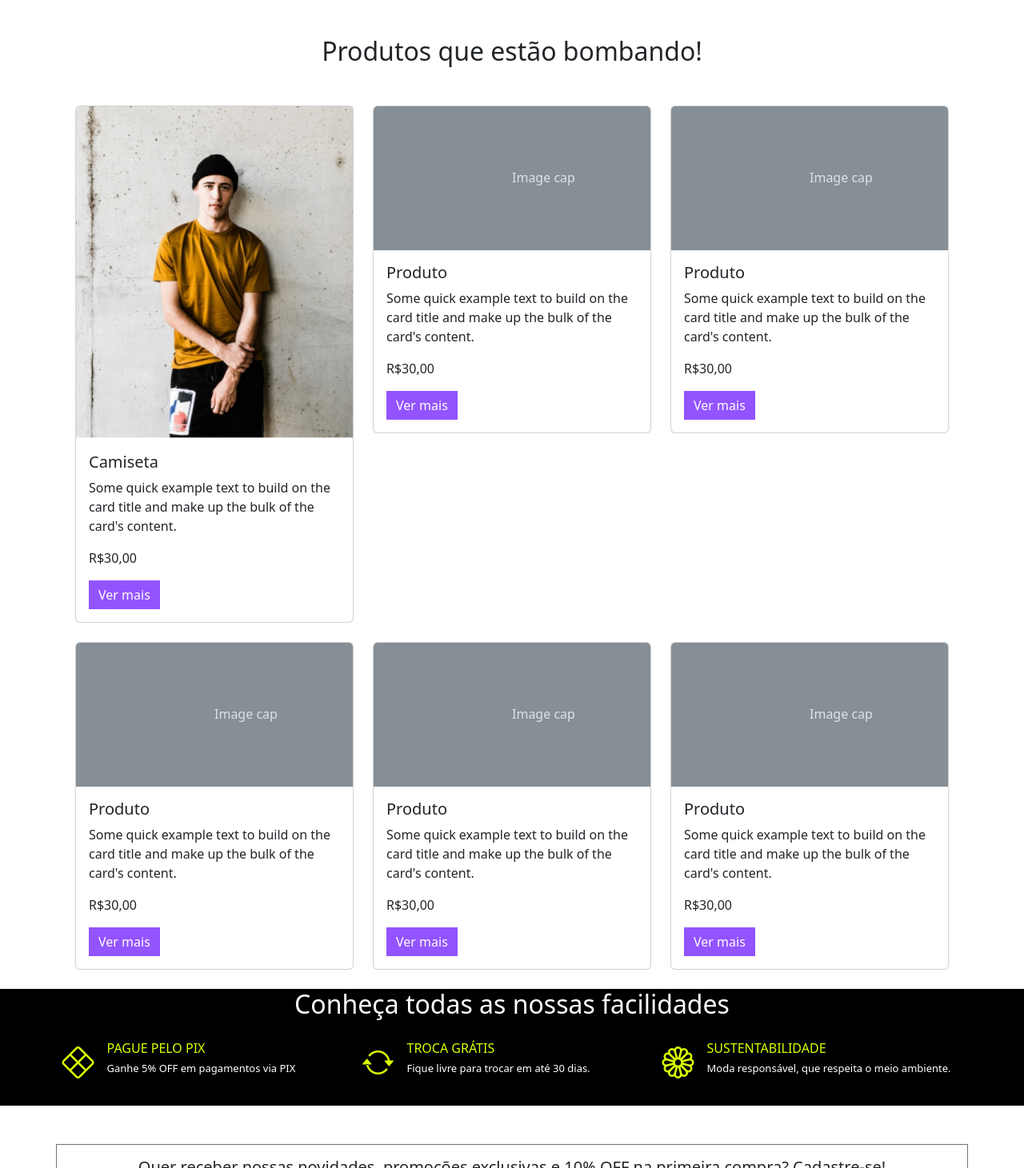
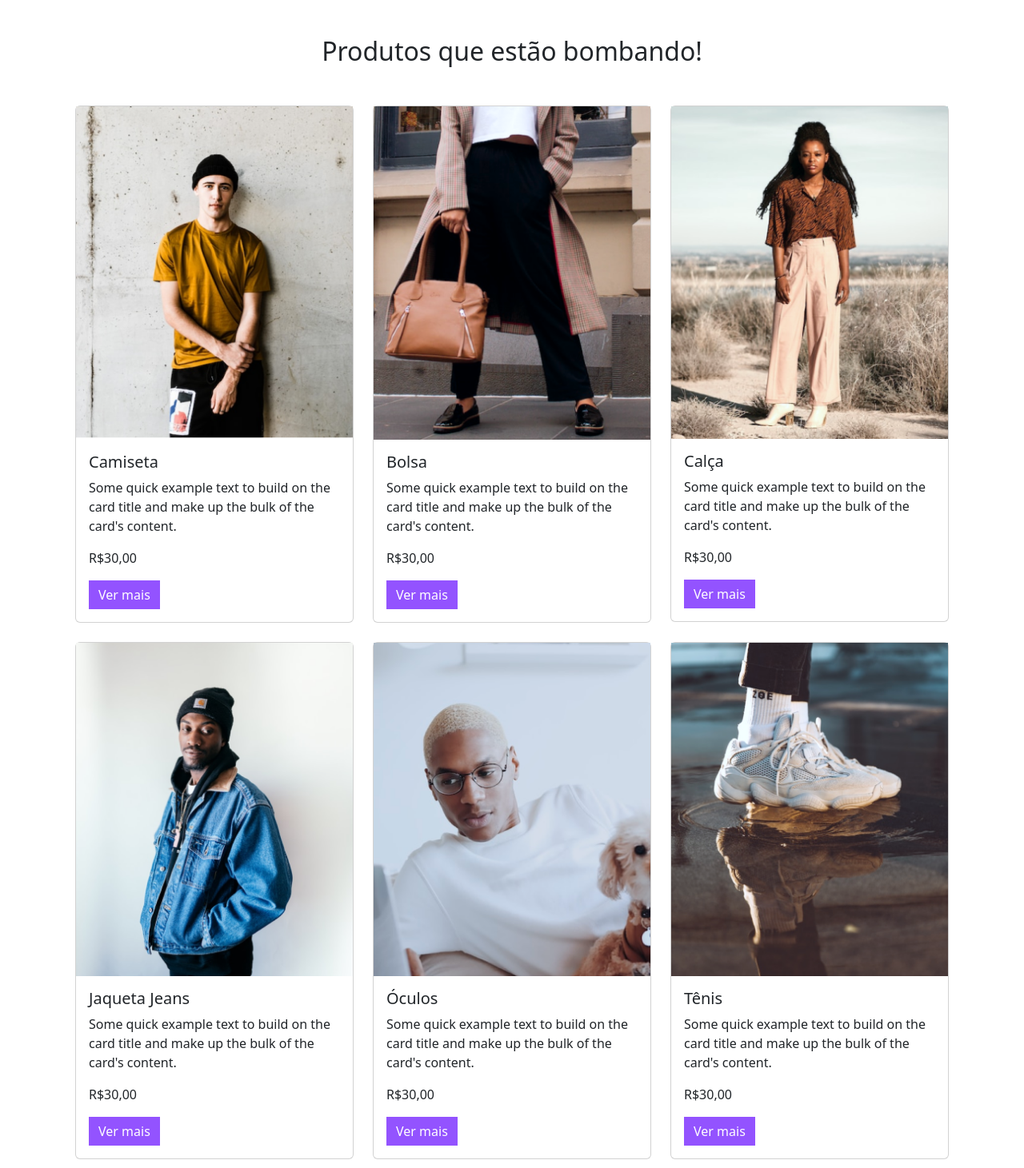
Before and after one commit to jailtonmonteiro/Meteora-Alura, a plain HTML site: page index.html in a window 1280 px wide. Shown: the part 1385-2846 px from the top of the page at 80% size. Drawn offline with nearby package versions, Linux system fonts and the light colour scheme.

Commit message:
Finalização de imagens de produtos.

```diff
--- a/index.html
+++ b/index.html
@@ -284,22 +284,11 @@
 
       <div class="col-12 col-md-6 col-xl-4 pb-4">
         <div class="card">
-          <svg
-            class="bd-placeholder-img card-img-top"
-            width="100%"
-            height="180"
-            xmlns="http://www.w3.org/2000/svg"
-            role="img"
-            aria-label="Placeholder: Image cap"
-            preserveAspectRatio="xMidYMid slice"
-            focusable="false"
-          >
-            <title>Placeholder</title>
-            <rect width="100%" height="100%" fill="#868e96"></rect>
-            <text x="50%" y="50%" fill="#dee2e6" dy=".3em">Image cap</text>
-          </svg>
+          <img class="d-md-none d-block" src="./src/image/Mobile/produtos/bolsa.png" alt="Bolsa">
+          <img class="d-none d-md-block d-xl-none" src="./src/image/Tablet/produtos/bolsa.png" alt="Bolsa">
+          <img class="d-none d-xl-block d-md-none" src="./src/image/Desktop/produtos/bolsa.png" alt="Bolsa">
           <div class="card-body">
-            <h5 class="card-title">Produto</h5>
+            <h5 class="card-title">Bolsa</h5>
             <p class="card-text">
               Some quick example text to build on the card title and make up the
               bulk of the card's content.
@@ -315,22 +304,11 @@
 
       <div class="col-12 col-md-6 col-xl-4 pb-4">
         <div class="card">
-          <svg
-            class="bd-placeholder-img card-img-top"
-            width="100%"
-            height="180"
-            xmlns="http://www.w3.org/2000/svg"
-            role="img"
-            aria-label="Placeholder: Image cap"
-            preserveAspectRatio="xMidYMid slice"
-            focusable="false"
-          >
-            <title>Placeholder</title>
-            <rect width="100%" height="100%" fill="#868e96"></rect>
-            <text x="50%" y="50%" fill="#dee2e6" dy=".3em">Image cap</text>
-          </svg>
+         <img class="d-md-none d-block" src="./src/image/Mobile/produtos/calca.png" alt="Calças">
+         <img class="d-none d-md-block d-xl-none" src="./src/image/Mobile/produtos/calca.png" alt="Calças">
+         <img class="d-none d-xl-block d-md-none" src="./src/image/Mobile/produtos/calca.png" alt="Calças">
           <div class="card-body">
-            <h5 class="card-title">Produto</h5>
+            <h5 class="card-title">Calça</h5>
             <p class="card-text">
               Some quick example text to build on the card title and make up the
               bulk of the card's content.
@@ -346,22 +324,11 @@
 
       <div class="col-12 col-md-6 col-xl-4 pb-4">
         <div class="card">
-          <svg
-            class="bd-placeholder-img card-img-top"
-            width="100%"
-            height="180"
-            xmlns="http://www.w3.org/2000/svg"
-            role="img"
-            aria-label="Placeholder: Image cap"
-            preserveAspectRatio="xMidYMid slice"
-            focusable="false"
-          >
-            <title>Placeholder</title>
-            <rect width="100%" height="100%" fill="#868e96"></rect>
-            <text x="50%" y="50%" fill="#dee2e6" dy=".3em">Image cap</text>
-          </svg>
+          <img class="d-md-none d-block" src="./src/image/Mobile/produtos/jaqueta-jeans.png" alt="Jaqueta Jeans">
+          <img class="d-none d-md-block d-xl-none" src="./src/image/Tablet/produtos/jaqueta-jeans.png" alt="Jaqueta Jeans">
+          <img class="d-none d-xl-block d-md-none" src="./src/image/Desktop/produtos/jaqueta-jeans.png" alt="Jaqueta Jeans">
           <div class="card-body">
-            <h5 class="card-title">Produto</h5>
+            <h5 class="card-title">Jaqueta Jeans</h5>
             <p class="card-text">
               Some quick example text to build on the card title and make up the
               bulk of the card's content.
@@ -377,22 +344,11 @@
 
       <div class="col-12 col-md-6 col-xl-4 pb-4">
         <div class="card">
-          <svg
-            class="bd-placeholder-img card-img-top"
-            width="100%"
-            height="180"
-            xmlns="http://www.w3.org/2000/svg"
-            role="img"
-            aria-label="Placeholder: Image cap"
-            preserveAspectRatio="xMidYMid slice"
-            focusable="false"
-          >
-            <title>Placeholder</title>
-            <rect width="100%" height="100%" fill="#868e96"></rect>
-            <text x="50%" y="50%" fill="#dee2e6" dy=".3em">Image cap</text>
-          </svg>
+          <img class="d-md-none d-block" src="./src/image/Mobile/produtos/oculos.png" alt="Oculos">
+          <img class="d-none d-md-block d-xl-none" src="./src/image/Tablet/produtos/oculos.png" alt="Oculos">
+          <img class=" d-none d-xl-block d-md-none" src="./src/image/Desktop/produtos/oculos.png" alt="Oculos">
           <div class="card-body">
-            <h5 class="card-title">Produto</h5>
+            <h5 class="card-title">Óculos</h5>
             <p class="card-text">
               Some quick example text to build on the card title and make up the
               bulk of the card's content.
@@ -408,22 +364,11 @@
 
       <div class="col-12 col-md-6 col-xl-4 pb-4">
         <div class="card">
-          <svg
-            class="bd-placeholder-img card-img-top"
-            width="100%"
-            height="180"
-            xmlns="http://www.w3.org/2000/svg"
-            role="img"
-            aria-label="Placeholder: Image cap"
-            preserveAspectRatio="xMidYMid slice"
-            focusable="false"
-          >
-            <title>Placeholder</title>
-            <rect width="100%" height="100%" fill="#868e96"></rect>
-            <text x="50%" y="50%" fill="#dee2e6" dy=".3em">Image cap</text>
-          </svg>
+          <img class="d-md-none d-block" src="./src/image/Mobile/produtos/tenis.png" alt="Tênis">
+          <img class="d-none d-md-block d-xl-none" src="./src/image/Tablet/produtos/tenis.png" alt="Tênis">
+          <img class="d-none d-xl-block d-md-none" src="./src/image/Desktop/produtos/tenis.png" alt="Tênis">
           <div class="card-body">
-            <h5 class="card-title">Produto</h5>
+            <h5 class="card-title">Tênis</h5>
             <p class="card-text">
               Some quick example text to build on the card title and make up the
               bulk of the card's content.
```
